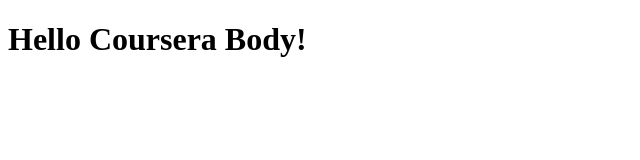
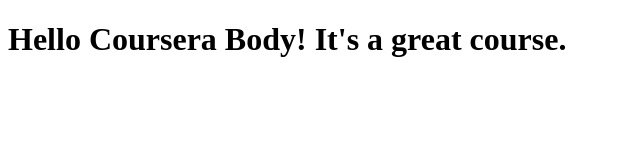
Before and after one commit to kyphermo/coursera-test, a plain HTML site: page site/index.html in a window 1280 px wide. Shown: the whole page, without its empty margins (0-640 px from the left). Drawn offline with Linux system fonts and the light colour scheme.

Commit message:
Small addition to our page content.

```diff
--- a/site/index.html
+++ b/site/index.html
@@ -6,6 +6,6 @@
 	<title>Hello Coursera Title!</title>
 </head>
 <body>
-	<h1>Hello Coursera Body!</h1>
+	<h1>Hello Coursera Body! It's a great course.</h1>
 </body>
 </html>
```
